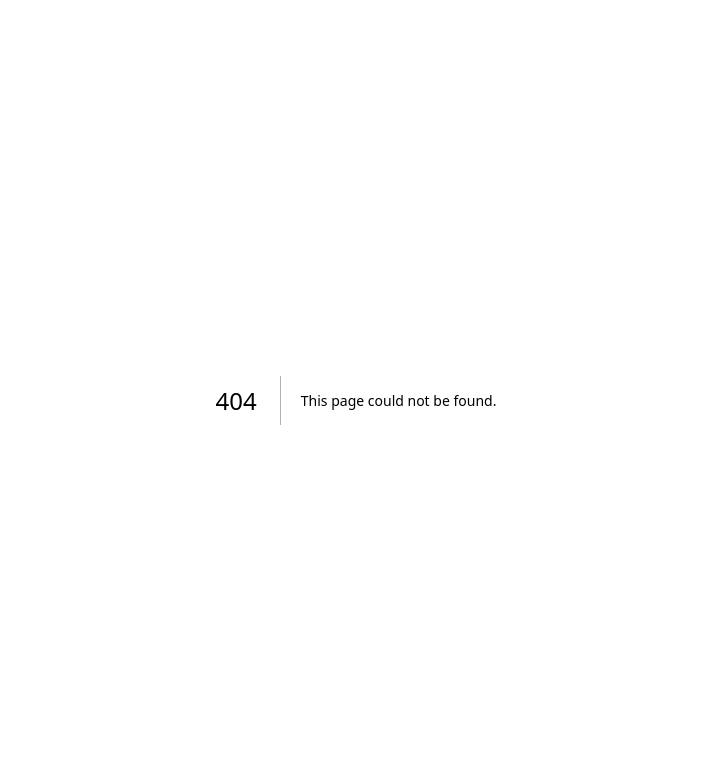
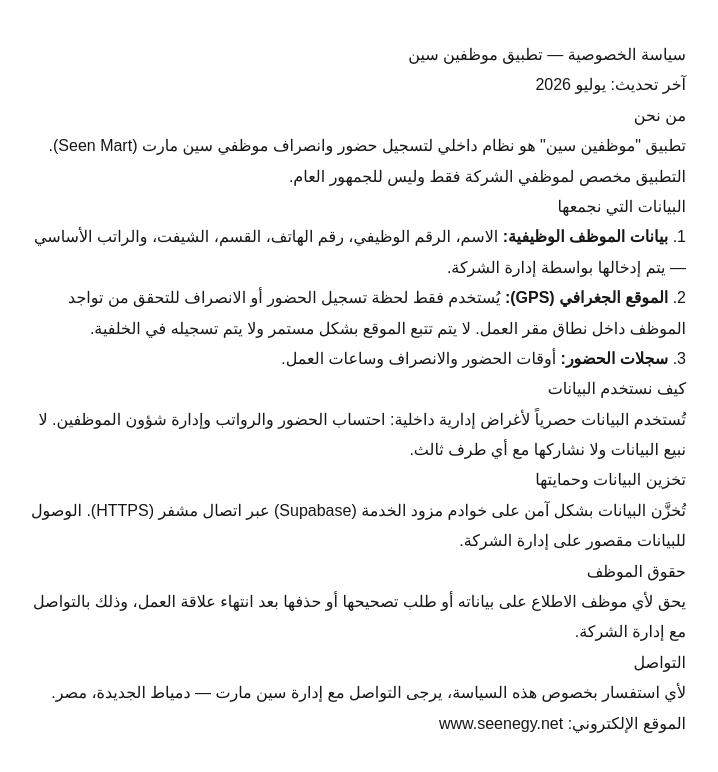
Before and after one commit to SHADI10140/attendance-dashboard, a Next.js app: page /privacy in a window 1280 px wide. Before the commit this address had no page. Shown: the top 772 px of the page, without its empty margins (284-1002 px from the left). Built offline with nearby package versions, Linux system fonts and the light colour scheme.

Commit message:
إضافة صفحة سياسة الخصوصية

```diff
--- /dev/null
+++ b/app/privacy/page.js
@@ -0,0 +1,29 @@
+export default function PrivacyPolicy() {
+  return (
+    <div dir="rtl" style={{maxWidth:'700px',margin:'0 auto',padding:'40px 20px',fontFamily:'sans-serif',lineHeight:'1.9'}}>
+      <h1>سياسة الخصوصية — تطبيق موظفين سين</h1>
+      <p>آخر تحديث: يوليو 2026</p>
+
+      <h2>من نحن</h2>
+      <p>تطبيق "موظفين سين" هو نظام داخلي لتسجيل حضور وانصراف موظفي سين مارت (Seen Mart). التطبيق مخصص لموظفي الشركة فقط وليس للجمهور العام.</p>
+
+      <h2>البيانات التي نجمعها</h2>
+      <p>1. <b>بيانات الموظف الوظيفية:</b> الاسم، الرقم الوظيفي، رقم الهاتف، القسم، الشيفت، والراتب الأساسي — يتم إدخالها بواسطة إدارة الشركة.</p>
+      <p>2. <b>الموقع الجغرافي (GPS):</b> يُستخدم فقط لحظة تسجيل الحضور أو الانصراف للتحقق من تواجد الموظف داخل نطاق مقر العمل. لا يتم تتبع الموقع بشكل مستمر ولا يتم تسجيله في الخلفية.</p>
+      <p>3. <b>سجلات الحضور:</b> أوقات الحضور والانصراف وساعات العمل.</p>
+
+      <h2>كيف نستخدم البيانات</h2>
+      <p>تُستخدم البيانات حصرياً لأغراض إدارية داخلية: احتساب الحضور والرواتب وإدارة شؤون الموظفين. لا نبيع البيانات ولا نشاركها مع أي طرف ثالث.</p>
+
+      <h2>تخزين البيانات وحمايتها</h2>
+      <p>تُخزَّن البيانات بشكل آمن على خوادم مزود الخدمة (Supabase) عبر اتصال مشفر (HTTPS). الوصول للبيانات مقصور على إدارة الشركة.</p>
+
+      <h2>حقوق الموظف</h2>
+      <p>يحق لأي موظف الاطلاع على بياناته أو طلب تصحيحها أو حذفها بعد انتهاء علاقة العمل، وذلك بالتواصل مع إدارة الشركة.</p>
+
+      <h2>التواصل</h2>
+      <p>لأي استفسار بخصوص هذه السياسة، يرجى التواصل مع إدارة سين مارت — دمياط الجديدة، مصر.</p>
+      <p>الموقع الإلكتروني: www.seenegy.net</p>
+    </div>
+  )
+}
```
